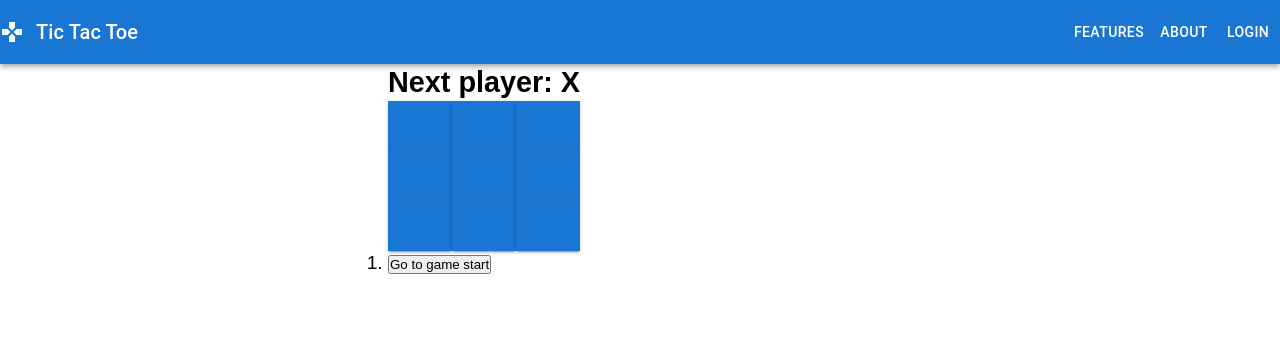
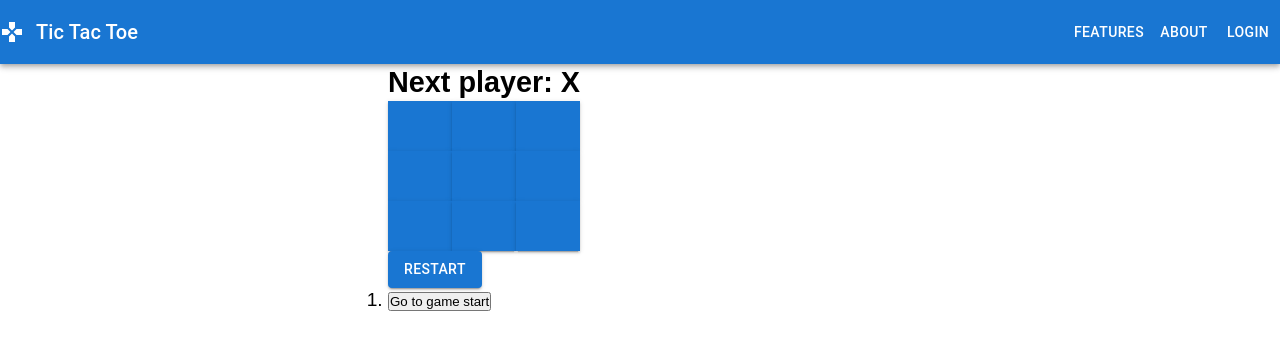
Before and after one commit to Domar95/tic-tac-toe, a React (Create React App) app in the folder client/: page / in a window 1280 px wide. Shown: the top 350 px of the page. Built offline with nearby package versions, Linux system fonts and the light colour scheme.

Commit message:
feat: add restart button

```diff
--- a/client/src/components/tic-tac-toe-game/Game.tsx
+++ b/client/src/components/tic-tac-toe-game/Game.tsx
@@ -34,6 +34,9 @@ export default function Game() {
   return (
     <Container>
       <Board xIsNext={xIsNext} squares={currentSquares} onPlay={handlePlay} />
+      <Button variant="contained" onClick={() => jumpTo(0)}>
+        Restart
+      </Button>
       <div>
         <ol>{moves}</ol>
       </div>
```
